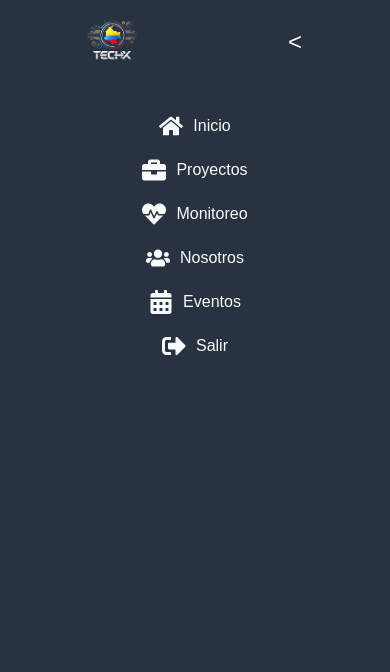
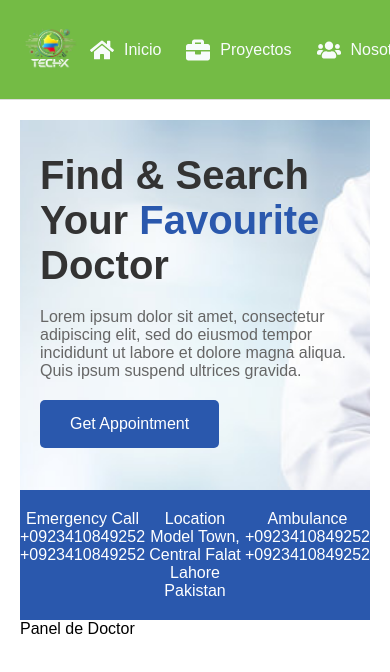
Before and after one commit to alexcarvajal/TechX, a React (Vite) app: page /dashboard in a window 390 px wide. Shown: the top 672 px of the page. Built offline with nearby package versions, Linux system fonts and the light colour scheme.

Commit message:
resolved issues

```diff
--- /dev/null
+++ b/src/App.css
@@ -0,0 +1,9 @@
+body{
+    margin: 0;
+    box-sizing: border-box;
+}
+
+.content{
+    padding: 0;
+
+}
--- a/src/components/Dashboard/Dashboard.jsx
+++ b/src/components/Dashboard/Dashboard.jsx
@@ -1,9 +1,10 @@
 import React from 'react'
-import Sidebar from '../../templates/Sidebar/Sidebar'
+import Hero from '../Hero/Hero'
 export const Dashboard = () => {
   return (
     <>
-    <div>Dash medico</div>
+    <Hero />
+    <div>Panel de Doctor</div>
         </>
   )
 }
--- /dev/null
+++ b/src/components/Hero/Hero.css
@@ -0,0 +1,66 @@
+/* App.css */
+.hero {
+  background: url('../../assets/DoctorHero.jpg') no-repeat center center/cover;
+  text-align: left;
+  display: flex;
+  flex-direction: column;
+  height: 500px;
+}
+
+.hero-main {
+  display: flex;
+  flex-direction: row;
+  align-items: center;
+  flex: 1;
+}
+
+.hero-content {
+  position: relative;
+  z-index: 2;
+  max-width: 600px;
+  margin-left: 20px;
+}
+
+.hero h1 {
+  font-size: 2.5em;
+  margin: 0;
+  color: #333;
+}
+
+.hero h1 span {
+  color: #2a58ad;
+}
+
+.hero p {
+  color: #666;
+  font-size: 1em;
+  margin: 20px 0;
+}
+
+.hero button {
+  background-color: #2a58ad;
+  color: white;
+  border: none;
+  padding: 15px 30px;
+  font-size: 1em;
+  cursor: pointer;
+  border-radius: 5px;
+}
+
+.hero-image {
+  margin-top: 30px;
+}
+
+.contact-info {
+  background-color: #2a58ad;
+  color: white;
+  padding: 20px 0;
+  display: flex;
+  justify-content: space-around;
+  margin-top: 10px;
+  width: 100%;
+}
+
+.contact-item {
+  text-align: center;
+}
--- /dev/null
+++ b/src/components/Hero/Hero.jsx
@@ -0,0 +1,32 @@
+import React from 'react'
+import './Hero.css'
+const Hero = () => {
+    return (
+        <div className="hero">
+        <div className="hero-main">
+          <div className="hero-content">
+            <h1>Find & Search Your <span>Favourite</span> Doctor</h1>
+            <p>Lorem ipsum dolor sit amet, consectetur adipiscing elit, sed do eiusmod tempor incididunt ut labore et dolore magna aliqua. Quis ipsum suspend ultrices gravida.</p>
+            <button>Get Appointment</button>
+          </div>
+        </div>
+        <div className="contact-info">
+          <div className="contact-item">
+            <div>Emergency Call</div>
+            <div>+0923410849252<br />+0923410849252</div>
+          </div>
+          <div className="contact-item">
+            <div>Location</div>
+            <div>Model Town, Central Falat Lahore<br />Pakistan</div>
+          </div>
+          <div className="contact-item">
+            <div>Ambulance</div>
+            <div>+0923410849252<br />+0923410849252</div>
+          </div>
+        </div>
+      </div>
+  );
+};
+
+
+export default Hero
--- a/src/index.css
+++ b/src/index.css
@@ -0,0 +1,5 @@
+*{
+    margin: 0;
+    padding: 0;
+    box-sizing: border-box;
+}
--- a/src/templates/Sidebar/Sidebar.css
+++ b/src/templates/Sidebar/Sidebar.css
@@ -1,38 +1,27 @@
-.app-layout {
-    display: flex;
-}
-
-.content {
-    transition: margin-left 0.3s;
-    margin-left: 200px; /* Espacio inicial del sidebar abierto */
-    padding: 20px;
-    flex: 1;
-}
-
-.navbar.closed ~ .content {
-    margin-left: 120px; /* Espacio del sidebar cerrado */
-}
-
 .navbar {
-    width: 200px;
-    height: 100vh;
-    background-color: #283241;
-    border-right: 1px solid #ddd;
-    transition: width 0.3s;
+    width: 100%;
+    height: 100px; /* Altura del navbar horizontal */
+    background-color: #74BB45;
+    border-bottom: 1px solid #ddd;
     position: fixed;
     top: 0;
     left: 0;
+    display: flex;
+    align-items: center;
+    justify-content: space-between;
+    padding: 0 20px;
+    z-index: 1000;
 }
 
 .navbar.closed {
-    width: 120px;
+    height: 60px;
 }
 
 .navbar-header {
     display: flex;
     align-items: center;
+    width: 100%;
     justify-content: space-between;
-    padding: 10px;
 }
 
 .logo img {
@@ -48,23 +37,25 @@
 }
 
 .navbar-menu {
-    margin-top: 20px;
+    display: flex;
+    gap: 20px;
 }
 
 .navbar-item {
     display: flex;
     align-items: center;
-    padding: 10px 20px;
     text-decoration: none;
     color: #F7FCFB;
     transition: background 0.3s;
     cursor: pointer;
     background: none;
     border: none;
+    padding: 10px;
 }
 
 .navbar-item:hover {
-    background-color: #354253;
+    background-color: #2d793b;
+    border-radius: 5px;
 }
 
 .navbar-item .icon {
@@ -73,9 +64,13 @@
     margin-right: 10px;
 }
 
+.logout-button {
+    margin-left: auto; /* Empuja el botón "Salir" al extremo derecho */
+}
+
 .navbar.closed .navbar-item .icon,
 .logout-button {
-    margin: 0 auto;
+    margin: 0;
 }
 
 .navbar.closed .navbar-item .logout-button {
@@ -86,28 +81,16 @@
     display: none;
 }
 
+/* Ajuste del contenido para que comience debajo del navbar */
+.content {
+    margin-top: 100px; /* Altura del navbar */
+    padding: 20px;
+}
+
 /* Media Queries */
 @media (max-width: 768px) {
-    .navbar {
-        width: 80px;
-    }
-    .navbar.open {
-        width: 100%;
-    }
-    .navbar.closed {
-        width: 80px;
-    }
-    .navbar-header {
-        justify-content: center;
-    }
-    .navbar-item {
-        justify-content: center;
-    }
-    .toggle-button {
-        justify-content: center;
-    }
-    .navbar.open .navbar-item span {
-        display: inline-block;
+    .navbar-menu {
+        gap: 10px;
     }
 }
 
@@ -115,22 +98,7 @@
     .logo img {
         width: 60px;
     }
-    .navbar {
-        width: 60px;
-    }
-    .navbar.open {
-        width: 100%;
-    }
-    .navbar.closed {
-        width: 80px;
-    }
-    .navbar-header {
-        justify-content: center;
-    }
-    .navbar-item {
-        justify-content: center;
-    }
-    .navbar.open .navbar-item span {
-        display: inline-block;
+    .navbar-menu {
+        gap: 5px;
     }
 }
--- a/src/templates/Sidebar/Sidebar.jsx
+++ b/src/templates/Sidebar/Sidebar.jsx
@@ -1,6 +1,6 @@
 import React, { useState } from 'react';
 import './Sidebar.css';
-import Logo from '/logo2.png';
+import Logo from '../../assets/logo2.png';
 import { Link, useNavigate } from 'react-router-dom';
 import { FaHome, FaBriefcase, FaUsers, FaCalendarAlt, FaSignOutAlt, FaHeartbeat } from 'react-icons/fa';
 
@@ -24,10 +24,6 @@ function Sidebar() {
                 <div className="logo">
                     <img src={Logo} alt="Logo" />
                 </div>
-                <button className="toggle-button" onClick={toggleNavbar}>
-                    {isOpen ? '<' : '>'}
-                </button>
-            </div>
                 <nav className="navbar-menu">
                     <Link to="/dashboard" className="navbar-item">
                         <FaHome className="icon" />
@@ -37,10 +33,6 @@ function Sidebar() {
                         <FaBriefcase className="icon" />
                         {isOpen && <span>Proyectos</span>}
                     </Link>
-                <Link to="/monitoreo" className="navbar-item">
-                    <FaHeartbeat className="icon" />
-                    {isOpen && <span>Monitoreo</span>}
-                </Link>
                     <Link to="/nosotros" className="navbar-item">
                         <FaUsers className="icon" />
                         {isOpen && <span>Nosotros</span>}
@@ -49,11 +41,15 @@ function Sidebar() {
                         <FaCalendarAlt className="icon" />
                         {isOpen && <span>Eventos</span>}
                     </Link>
+                </nav>
                 <Link to="/" className="navbar-item logout-button" onClick={handleLogout}>
                     <FaSignOutAlt className="icon" />
                     {isOpen && <span>Salir</span>}
                 </Link>
-            </nav>
+                <button className="toggle-button" onClick={toggleNavbar}>
+                    {isOpen ? '<' : '>'}
+                </button>
+            </div>
         </div>
     );
 }
```
Also changed, not shown: src/assets/DoctorHero.jpg (added), src/assets/background.jpg. Lines whose indentation alone changed are shown as unchanged.
